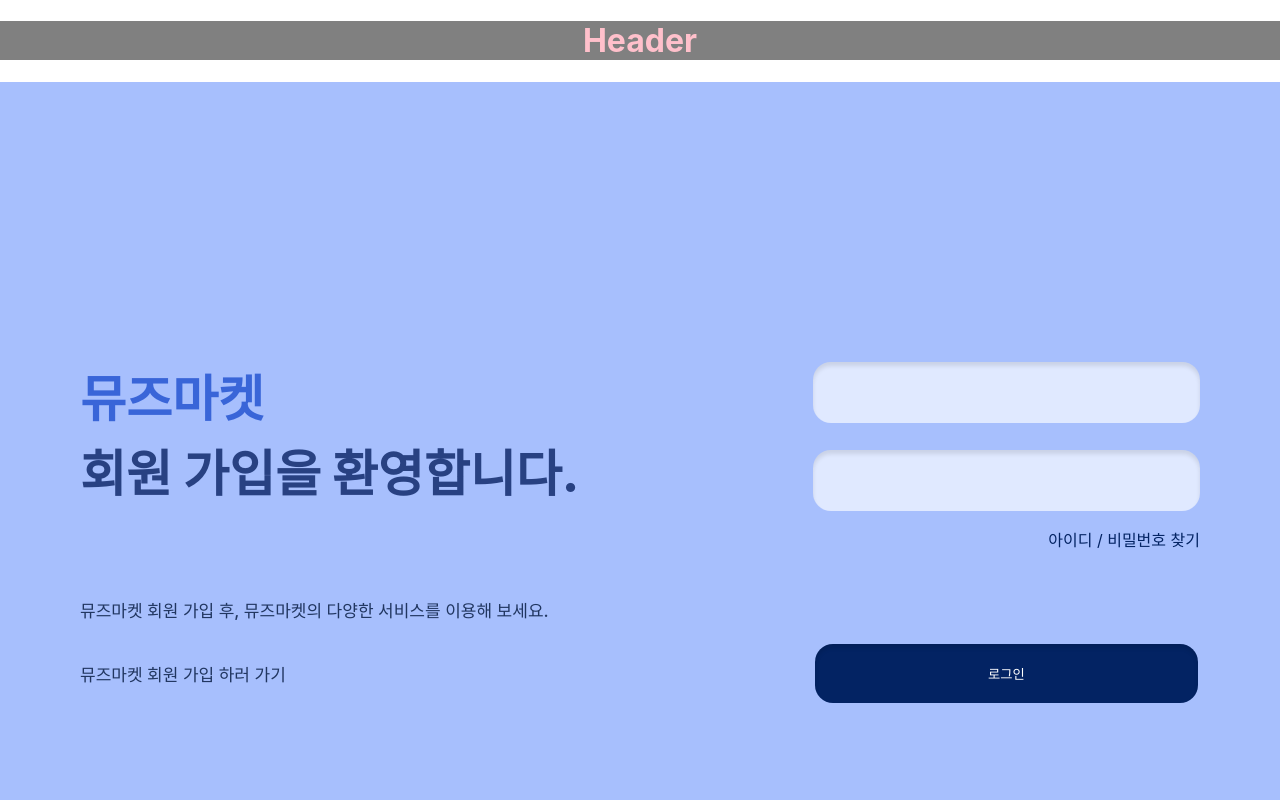
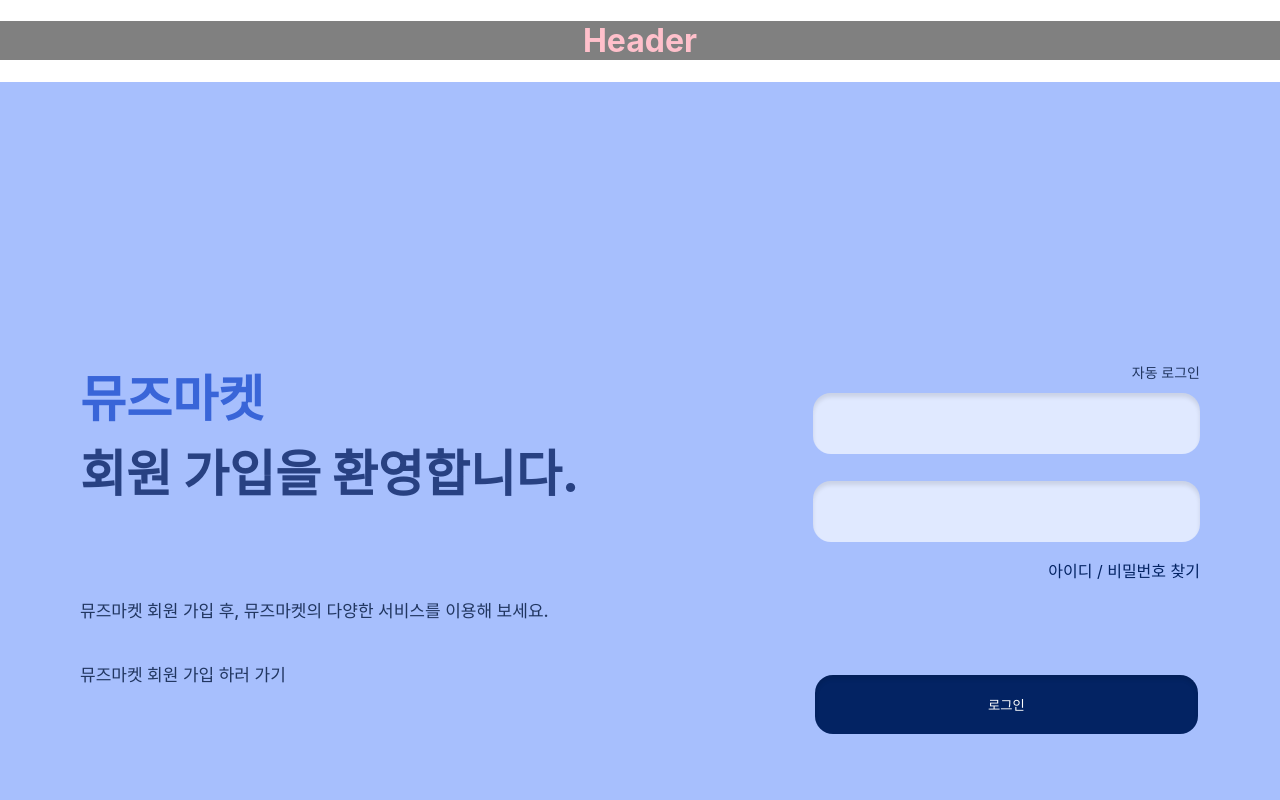
Before and after one commit to Side-Project1/Front-end, a React (Create React App) app: page / in a window 1280 px wide. Shown: the top 800 px of the page. Built offline with nearby package versions, Linux system fonts and the light colour scheme.

Commit message:
fix: 자동 로그인 추가

```diff
--- a/src/constant/Login.jsx
+++ b/src/constant/Login.jsx
@@ -16,7 +16,7 @@
         </S.LeftContainer>
         <S.RightContainer>
           <S.Box>
-            <S.EmailDescription></S.EmailDescription>
+            <S.EmailDescription>자동 로그인</S.EmailDescription>
             <S.EmailBox></S.EmailBox>
             <S.PasswordBox></S.PasswordBox>
             <S.PasswordDescription>
--- a/src/constant/Login.style.js
+++ b/src/constant/Login.style.js
@@ -62,7 +62,12 @@
 `;
 
 export const EmailDescription = styled.div`
-  background-color: #a7bffd;
+  color: #213660;
+  font-weight: 500;
+  font-size: 14px;
+  line-height: 160%;
+  text-align: end;
+  margin-bottom: 9px;
 `;
 
 export const EmailBox = styled.input`
```
